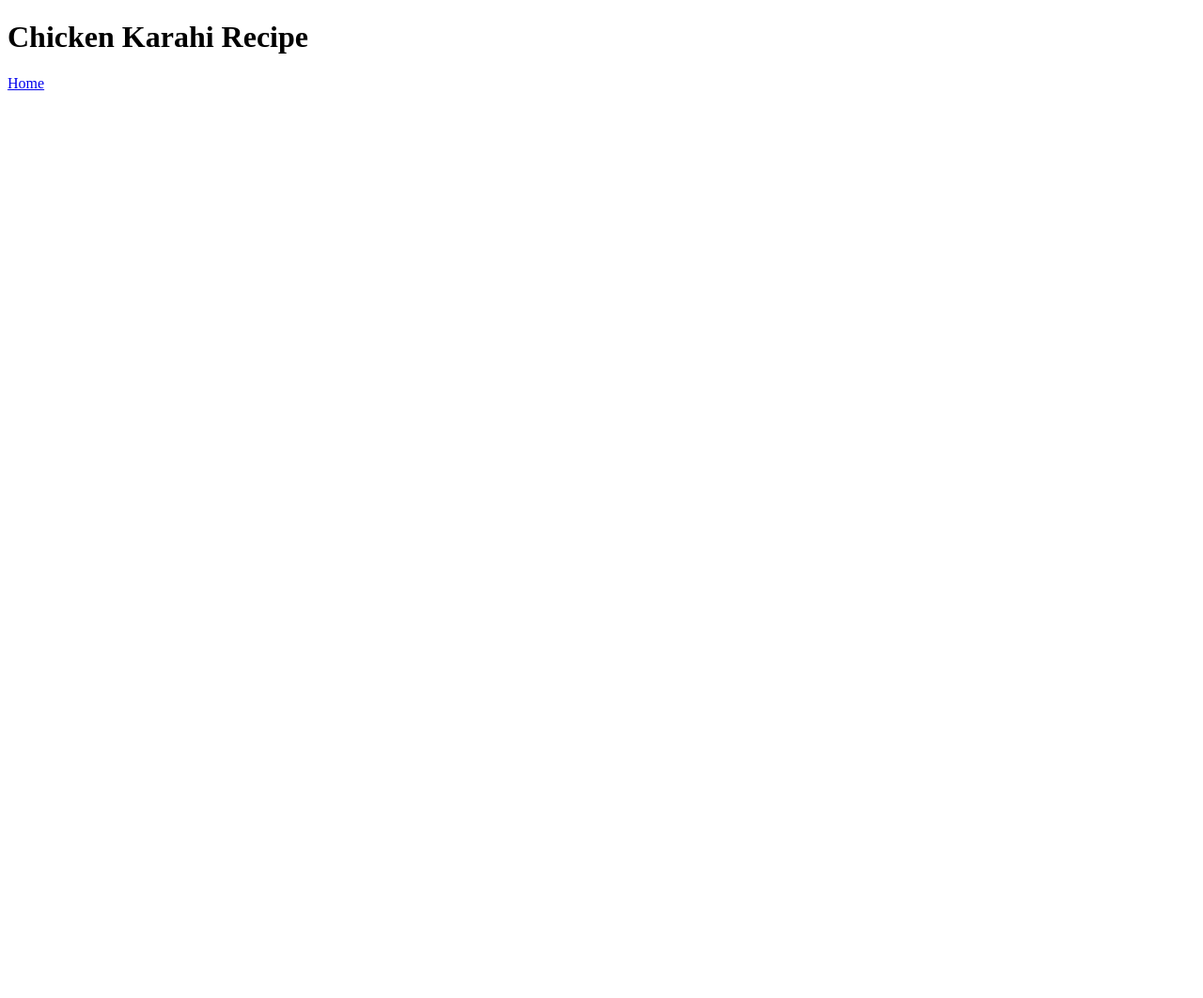
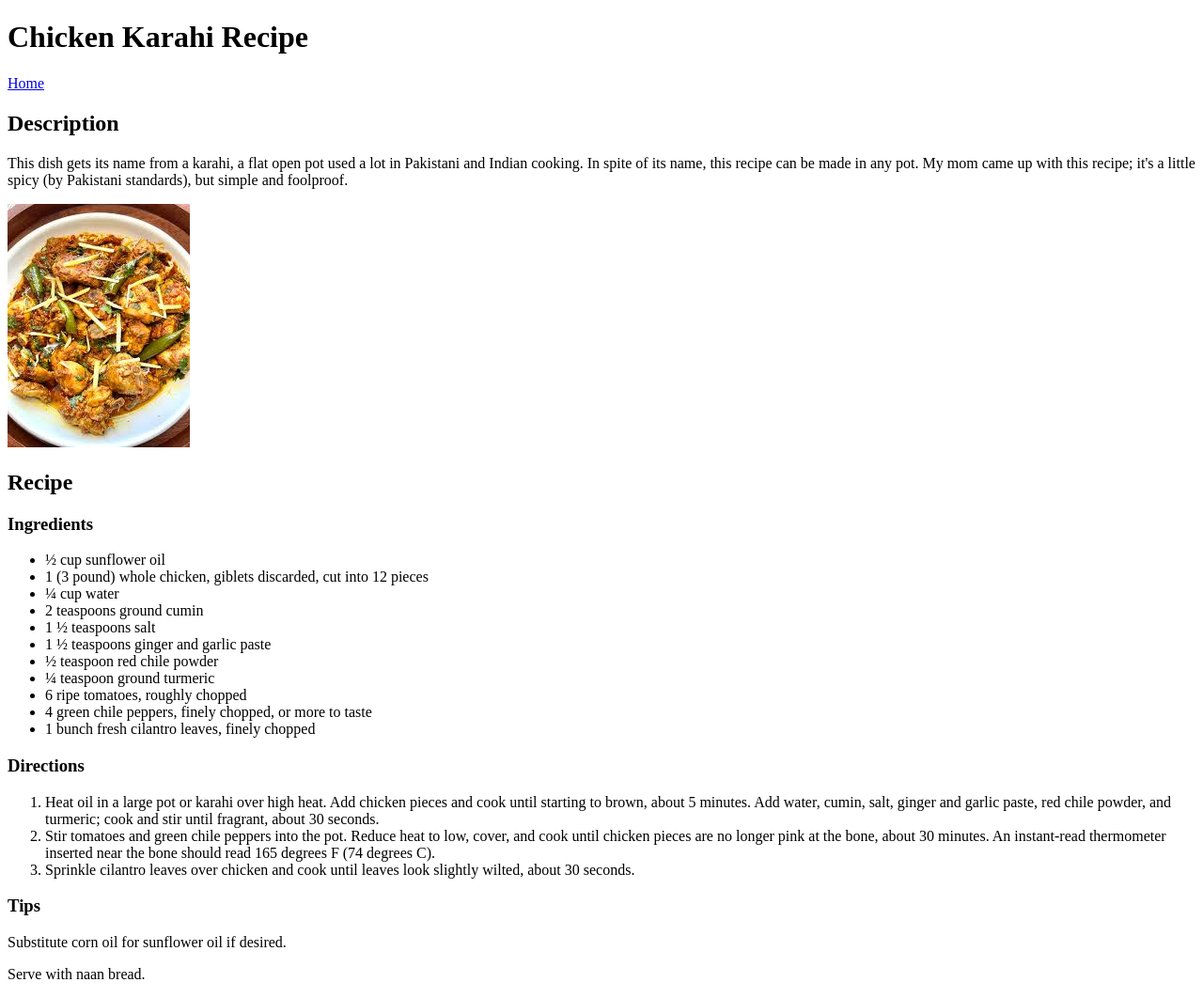
Before and after one commit to eeshazm/odin-recipes, a plain HTML site: page recipes/karahi.html in a window 1280 px wide. Shown: the whole page at 94% size. Before the commit the page ends 800 px from the top, so only its background shows below. Drawn offline with Linux system fonts and the light colour scheme.

Commit message:
Complete karahi.html with link, text and image

```diff
--- a/recipes/karahi.html
+++ b/recipes/karahi.html
@@ -8,5 +8,32 @@
 <body>
     <h1>Chicken Karahi Recipe</h1>
     <a href="../index.html">Home</a>
+    <h2>Description</h2>
+        <p>This dish gets its name from a karahi, a flat open pot used a lot in Pakistani and Indian cooking. In spite of its name, this recipe can be made in any pot. My mom came up with this recipe; it's a little spicy (by Pakistani standards), but simple and foolproof.</p>
+        <img src="../images/karahi.jpg" alt="Image of Chicken Karahi">
+    <h2>Recipe</h2>
+        <h3>Ingredients</h3>
+            <ul>
+                <li>½ cup sunflower oil</li>
+                <li>1 (3 pound) whole chicken, giblets discarded, cut into 12 pieces</li>
+                <li>¼ cup water</li>
+                <li>2 teaspoons ground cumin</li>
+                <li>1 ½ teaspoons salt</li>
+                <li>1 ½ teaspoons ginger and garlic paste</li>
+                <li>½ teaspoon red chile powder</li>
+                <li>¼ teaspoon ground turmeric</li>
+                <li>6 ripe tomatoes, roughly chopped</li>
+                <li>4 green chile peppers, finely chopped, or more to taste</li>
+                <li>1 bunch fresh cilantro leaves, finely chopped</li>
+            </ul>
+        <h3>Directions</h3>
+            <ol>
+                <li>Heat oil in a large pot or karahi over high heat. Add chicken pieces and cook until starting to brown, about 5 minutes. Add water, cumin, salt, ginger and garlic paste, red chile powder, and turmeric; cook and stir until fragrant, about 30 seconds.</li>
+                <li>Stir tomatoes and green chile peppers into the pot. Reduce heat to low, cover, and cook until chicken pieces are no longer pink at the bone, about 30 minutes. An instant-read thermometer inserted near the bone should read 165 degrees F (74 degrees C).</li>
+                <li>Sprinkle cilantro leaves over chicken and cook until leaves look slightly wilted, about 30 seconds.</li>
+            </ol>
+        <h3>Tips</h3>
+            <p>Substitute corn oil for sunflower oil if desired.</p>
+            <p>Serve with naan bread.</p>
 </body>
 </html>
```
